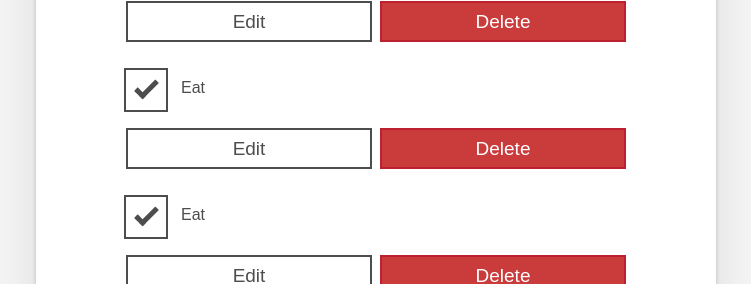
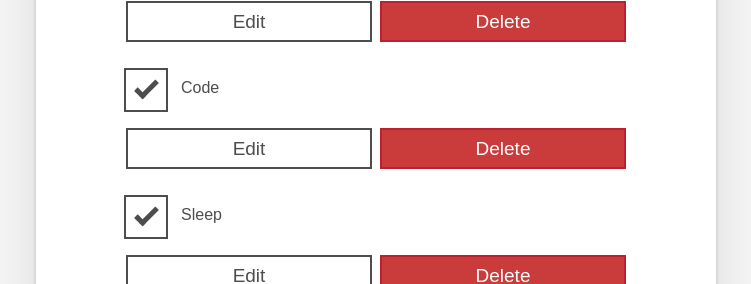
Before and after one commit to Zytalus/todomatic, a React (Create React App) app: page / in a window 1280 px wide. Shown: the part 502-786 px from the top of the page, without its empty margins (264-1015 px from the left). Built offline with nearby package versions, Linux system fonts and the light colour scheme.

Commit message:
add name prop for todo

```diff
--- a/src/App.js
+++ b/src/App.js
@@ -44,9 +44,9 @@
         className="todo-list stack-large stack-exception"
         aria-labelledby="list-heading"
       >
-        <Todo />
-        <Todo />
-        <Todo />
+        <Todo name="Eat" />
+        <Todo name="Code" />
+        <Todo name="Sleep" />
       </ul>
     </div>
   );
--- a/src/components/todo.jsx
+++ b/src/components/todo.jsx
@@ -1,12 +1,12 @@
 import React from "react";
 
-export default function Todo() {
+export default function Todo(props) {
   return (
     <li className="todo stack-small">
       <div className="c-cb">
         <input id="todo-0" type="checkbox" defaultChecked={true} />
         <label className="todo-label" htmlFor="todo-0">
-          Eat
+          {props.name}
         </label>
       </div>
       <div className="btn-group">
```
